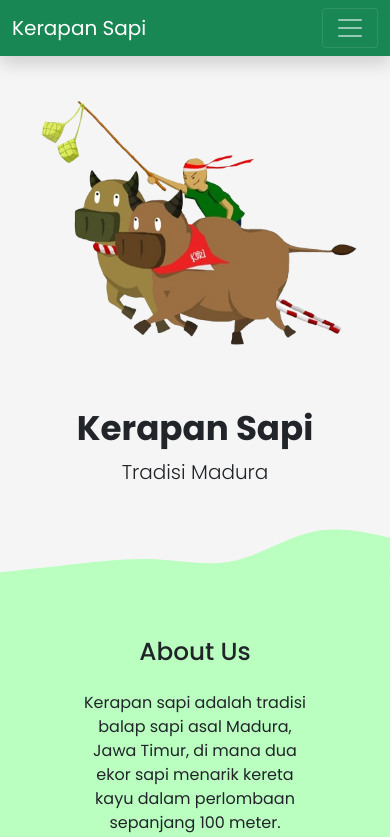
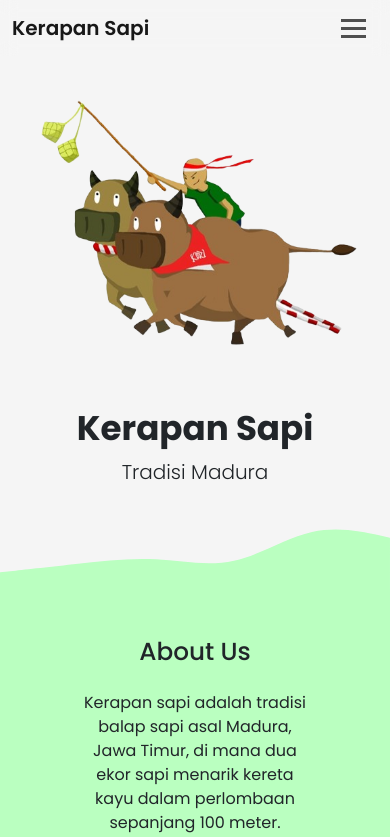
Before and after one commit to abrordc/Landing-page-KerapanSapi, a plain HTML site: page index.html in a window 390 px wide. Shown: the top 837 px of the page. Drawn offline with nearby package versions, Linux system fonts and the light colour scheme; a web font is replaced by a local one.

Commit message:
update state

```diff
--- a/index.html
+++ b/index.html
@@ -30,13 +30,13 @@
     <body id="home">
         <!-- Navbar -->
         <nav
-            class="navbar navbar-expand-lg navbar-dark bg-success shadow fixed-top"
+            class="navbar navbar-expand-lg navbar-light bg-transparent fixed-top box-shadow"
         >
             <div class="container">
                 <a class="navbar-brand" href="#home">Kerapan Sapi</a>
 
                 <button
-                    class="navbar-toggler"
+                    class="navbar-toggler collapsed border-none"
                     type="button"
                     data-bs-toggle="collapse"
                     data-bs-target="#navbarNav"
@@ -44,7 +44,9 @@
                     aria-expanded="false"
                     aria-label="Toggle navigation"
                 >
-                    <span class="navbar-toggler-icon"></span>
+                    <span></span>
+                    <span></span>
+                    <span></span>
                 </button>
 
                 <div class="collapse navbar-collapse" id="navbarNav">
@@ -323,7 +325,9 @@
         </footer>
 
         <!-- Akhir Footer -->
-        <div id="preloader"></div>
+        <div id="preloader">
+          <img class="" src="src/img/load.png" alt="" />
+        </div>
         <script
             src="https://cdn.jsdelivr.net/npm/bootstrap@5.1.2/dist/js/bootstrap.bundle.min.js"
             integrity="sha384-kQtW33rZJAHjgefvhyyzcGF3C5TFyBQBA13V1RKPf4uH+bwyzQxZ6CmMZHmNBEfJ"
--- a/src/style/style.css
+++ b/src/style/style.css
@@ -7,6 +7,73 @@ body {
 .bg-smoot {
     background-color: #baffc0;
 }
+nav {
+    backdrop-filter: blur(8px);
+}
+.container a {
+    color: black;
+    font-weight: 600;
+}
+
+.container button span {
+    color: black;
+}
+.navbar-toggler,
+.navbar-toggler:focus,
+.navbar-toggler:active {
+    outline: none;
+    border: none;
+    box-shadow: none;
+}
+
+/* class="navbar-toggler-icon" */
+.navbar-toggler span {
+    display: block;
+    background-color: #4f4f4f;
+    height: 3px;
+    width: 25px;
+    margin-top: 5px;
+    margin-bottom: 5px;
+    position: relative;
+    left: 0;
+    opacity: 1;
+    transition: all 0.35s ease-out;
+    transform-origin: center left;
+}
+
+/* start */
+.navbar-toggler span:nth-child(1) {
+    margin-top: 0.3em;
+}
+
+/* span x  */
+.navbar-toggler:not(.collapsed) span:nth-child(1) {
+    transform: translate(15%, -33%) rotate(45deg);
+}
+
+.navbar-toggler:not(.collapsed) span:nth-child(2) {
+    opacity: 0;
+}
+
+.navbar-toggler:not(.collapsed) span:nth-child(3) {
+    transform: translate(15%, 33%) rotate(-45deg);
+}
+
+.navbar-toggler span:nth-child(1) {
+    transform: translate(0%, 0%) rotate(0deg);
+}
+
+.navbar-toggler span:nth-child(2) {
+    opacity: 1;
+}
+
+.navbar-toggler span:nth-child(3) {
+    transform: translate(0%, 0%) rotate(0deg);
+}
+
+/* .box-shadow {
+    box-shadow: 0px 0px 2px 0px 0.5px black;
+} */
 
 #preloader {
     position: fixed;
@@ -16,7 +83,6 @@ body {
     background: #baffc0;
     transition: all 0.6s ease-out;
 }
-
 #preloader:before {
     content: "";
     position: fixed;
@@ -25,20 +91,40 @@ body {
     border: 6px solid #ffffff;
     border-color: #188754 transparent #188754 transparent;
     border-radius: 50%;
-    width: 60px;
-    height: 60px;
+    width: 50px;
+    height: 50px;
     animation: animate-preloader 1.5s linear infinite;
+}
+
+#preloader img {
+    content: "";
+    position: fixed;
+    top: calc(50% - 30px);
+    left: calc(50% - 30px);
+    width: 150px;
+    animation: animate-preloader-img 1.5s linear infinite;
+}
+@keyframes animate-preloader-img {
+    0% {
+        opacity: 0.5;
+        transform: scale(0.7);
+    }
+
+    100% {
+        opacity: 1;
+        transform: scale(1);
+    }
 }
 @keyframes animate-preloader {
     0% {
         transform: rotate(0deg);
     }
-
     100% {
         transform: rotate(360deg);
     }
 }
 /*
+loding versi pertama
 #preloader {
     margin: auto;
     border: 20px solid #eaf0f6;
@@ -58,7 +144,7 @@ body {
     }
 }
 */
-/* Aturan media untuk layar dengan lebar maksimal 1200px */
+
 @media (max-width: 1200px) {
     .responsive {
         max-width: 75%;
@@ -69,7 +155,6 @@ body {
     }
 }
 
-/* Aturan media untuk layar dengan lebar maksimal 992px */
 @media (max-width: 992px) {
     .responsive {
         max-width: 70%;
@@ -80,7 +165,6 @@ body {
     }
 }
 
-/* Aturan media untuk layar dengan lebar maksimal 768px */
 @media (max-width: 768px) {
     .responsive {
         max-width: 60%;
@@ -91,7 +175,6 @@ body {
     }
 }
 
-/* Aturan media untuk layar dengan lebar maksimal 675px */
 @media (max-width: 675px) {
     .responsive {
         max-width: 50%;
@@ -102,7 +185,6 @@ body {
     }
 }
 
-/* Aturan media untuk layar dengan lebar maksimal 480px */
 @media (max-width: 480px) {
     .responsive {
         max-width: 100%;
```
Also changed, not shown: src/img/load.png (added).
